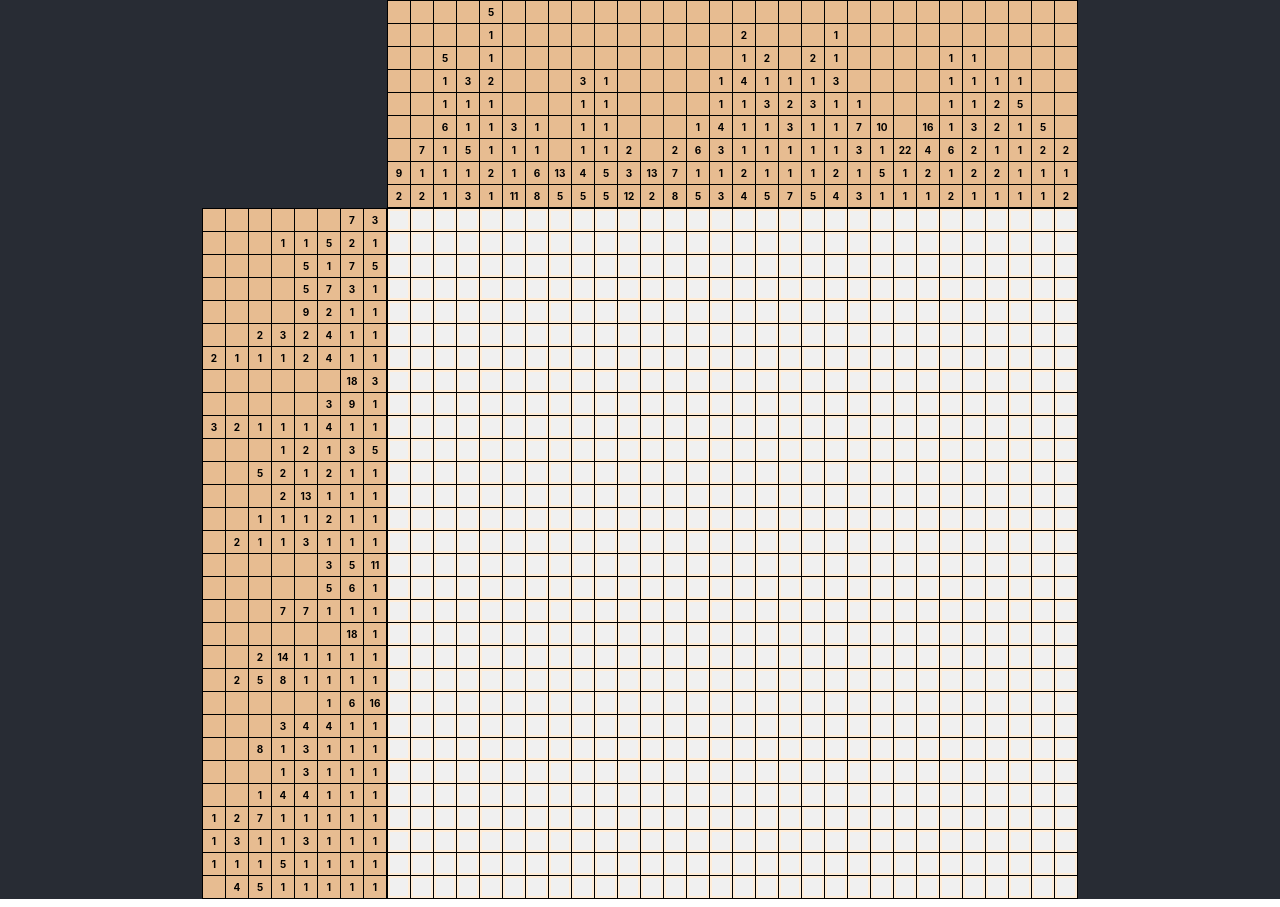
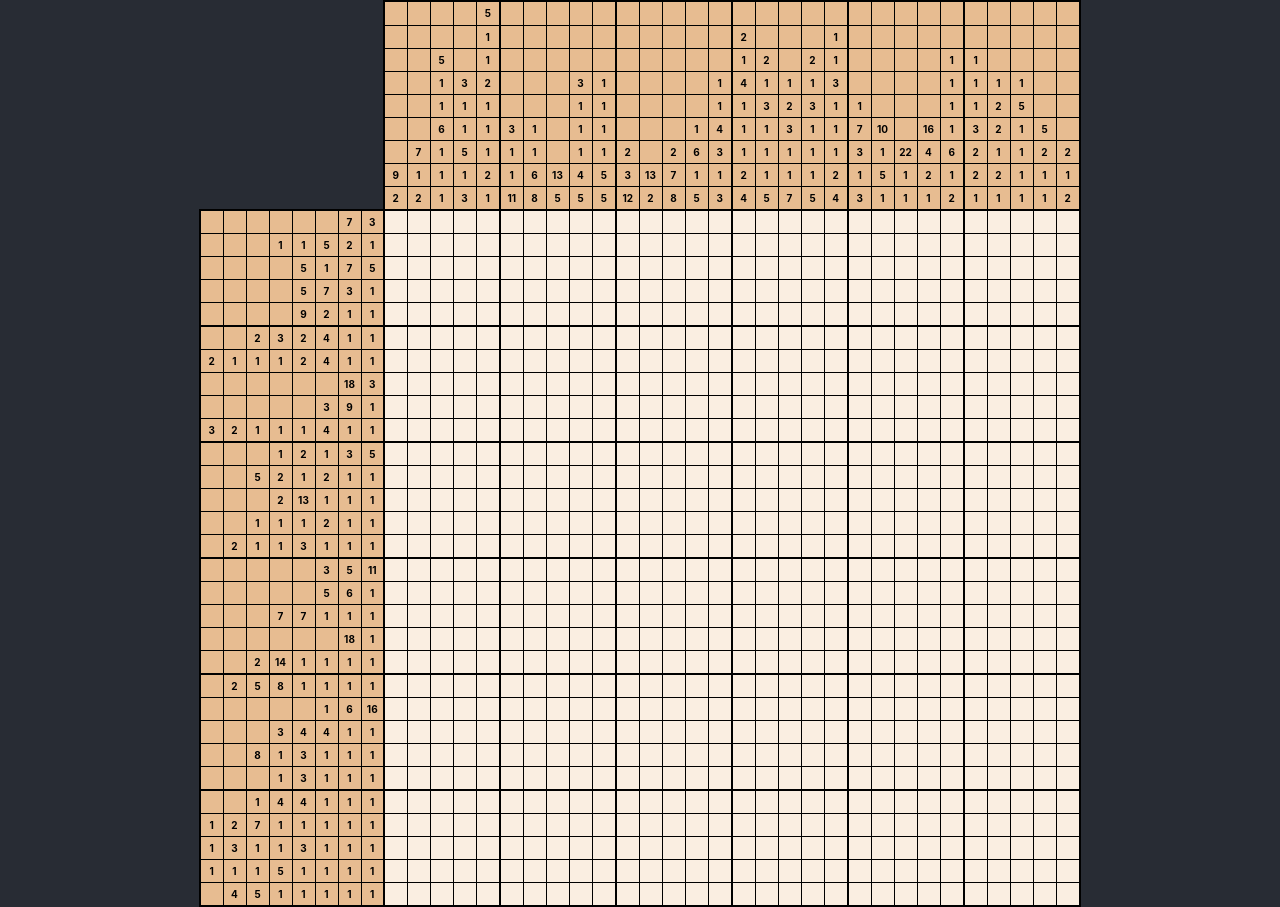
Before and after one commit to jakemuncada/nonograms, a React (Create React App) app: page / in a window 1280 px wide. Built offline with nearby package versions, Linux system fonts and the light colour scheme.

Commit message:
Updated board UI with cells separated into groups of five.

```diff
--- a/src/components/Board.css
+++ b/src/components/Board.css
@@ -65,7 +65,7 @@ table {
 }
 
 .grid-cell {
-    background-color: #ffedd8;
+    background-color: #faeee1;
     text-align: center;
 }
 
--- a/src/components/Cell.js
+++ b/src/components/Cell.js
@@ -1,34 +1,40 @@
 import React from "react";
 import { SYMBOL_ID_FILL } from "../constants";
+import { getCellHeight, getCellWidth } from "../utils";
 
 class Cell extends React.Component {
 
     shouldComponentUpdate(nextProps) {
         const { width, height, symbolId } = this.props;
-        return symbolId !== nextProps.symbolId || width !== nextProps.width || height !== nextProps.height;
+        return symbolId !== nextProps.symbolId
+            || width !== nextProps.width
+            || height !== nextProps.height;
     }
 
     render() {
-        const { cols, row, col, width, height,
-            symbolId, handleMouseDown, handleMouseEnter } = this.props;
+        const { rows, cols, row, col, cellSize, symbolId,
+            handleMouseDown, handleMouseEnter } = this.props;
 
         const tdStyle = {
-            width: width,
-            height: height
+            width: getCellWidth(cols, col, cellSize),
+            height: getCellHeight(row, cellSize),
+            borderColor: "black",
+            borderStyle: "solid",
+            borderWidth: getBorderWidth(rows, cols, row, col)
         };
 
         const contentStyle = {
             left: 2,
-            width: width - 5,
-            height: height - 5,
-            backgroundColor: (symbolId === SYMBOL_ID_FILL) ? "black" : "#f0f0f0",
+            width: cellSize - 5,
+            height: cellSize - 5,
+            backgroundColor: (symbolId === SYMBOL_ID_FILL) ? "black" : "transparent",
         }
 
         return (
             <td
                 key={row * cols + col}
                 style={tdStyle}
-                className="cell grid-cell nodrag bordered"
+                className="cell grid-cell nodrag"
                 onMouseDown={(e) => handleMouseDown(e, row, col)}
                 onMouseEnter={() => handleMouseEnter(row, col)}
             >
@@ -38,4 +44,37 @@ class Cell extends React.Component {
     }
 }
 
+const getBorderWidth = (rows, cols, row, col) => {
+    let topBdr = 1;
+    let rightBdr = 1;
+    let botBdr = 1;
+    let leftBdr = 1;
+
+    if (row === 0) {
+        topBdr = 2;
+    }
+
+    if (col === cols - 1) {
+        rightBdr = 2;
+    }
+
+    if (col === 0) {
+        leftBdr = 2;
+    }
+
+    if ((row + 1) % 5 === 0) {
+        botBdr = 2;
+    }
+
+    if ((col + 1) % 5 === 0) {
+        rightBdr = 2;
+    }
+
+    if (row === rows - 1) {
+        botBdr = 2;
+    }
+
+    return `${topBdr}px ${rightBdr}px ${botBdr}px ${leftBdr}px`;
+}
+
 export default Cell;
--- a/src/components/Grid.js
+++ b/src/components/Grid.js
@@ -109,8 +109,9 @@ class Grid extends React.Component {
                         key={rowIdx * cols + colIdx}
                         row={rowIdx}
                         col={colIdx}
-                        width={cellSize}
-                        height={cellSize}
+                        rows={rows}
+                        cols={cols}
+                        cellSize={cellSize}
                         symbolId={boardData[rowIdx][colIdx]}
                         handleMouseDown={(e, row, col) => this.handleMouseDownOnCell(e, row, col)}
                         handleMouseEnter={(row, col) => this.handleMouseEnterOnCell(row, col)}
--- a/src/components/LeftPanel.js
+++ b/src/components/LeftPanel.js
@@ -1,4 +1,5 @@
 import React from "react";
+import { getCellHeight } from "../utils";
 
 class LeftPanel extends React.Component {
     getMaxNumOfCols(data) {
@@ -47,11 +48,21 @@ class LeftPanel extends React.Component {
         let tableRows = [];
         for (let row = 0; row < rows; row++) {
             let rowCells = [];
+
             for (let col = 0; col < cols; col++) {
+
+                let tdStyle = {
+                    width: getWidth(cols, col, cellSize),
+                    height: getCellHeight(row, cellSize),
+                    borderColor: "black",
+                    borderStyle: "solid",
+                    borderWidth: getBorderWidth(rows, cols, row, col)
+                }
+
                 const num = data[row][col] === null ? " " : data[row][col];
+
                 rowCells.push(
-                    <td key={rows * col + row} className="cell bordered clue-cell"
-                        width={cellSize} height={cellSize}>
+                    <td key={rows * col + row} className="cell clue-cell" style={tdStyle}>
                         <b>{num}</b>
                     </td>
                 );
@@ -63,4 +74,37 @@ class LeftPanel extends React.Component {
     }
 }
 
+const getWidth = (cols, col, cellSize) => (
+    (col === cols - 1) ? cellSize - 1 : cellSize
+);
+
+const getBorderWidth = (rows, cols, row, col) => {
+    let topBdr = 1;
+    let rightBdr = 1;
+    let botBdr = 1;
+    let leftBdr = 1;
+
+    if (row === 0) {
+        topBdr = 2;
+    }
+
+    if (col === cols - 1) {
+        rightBdr = 0;
+    }
+
+    if (col === 0) {
+        leftBdr = 2;
+    }
+
+    if ((row + 1) % 5 === 0) {
+        botBdr = 2;
+    }
+
+    if (row === rows - 1) {
+        botBdr = 2;
+    }
+
+    return `${topBdr}px ${rightBdr}px ${botBdr}px ${leftBdr}px`;
+}
+
 export default LeftPanel;
--- a/src/components/TopPanel.js
+++ b/src/components/TopPanel.js
@@ -1,4 +1,5 @@
 import React from "react";
+import { getCellWidth } from "../utils";
 
 class TopPanel extends React.Component {
 
@@ -21,10 +22,19 @@ class TopPanel extends React.Component {
         for (let row = 0; row < rows; row++) {
             let rowCells = [];
             for (let col = 0; col < cols; col++) {
+
+                let tdStyle = {
+                    width: getCellWidth(cols, col, cellSize),
+                    height: getHeight(row, cellSize),
+                    borderColor: "black",
+                    borderStyle: "solid",
+                    borderWidth: getBorderWidth(rows, cols, row, col)
+                }
+
                 const num = data[row][col] === null ? " " : data[row][col];
+
                 rowCells.push(
-                    <td key={rows * col + row} className="cell bordered clue-cell"
-                        width={cellSize} height={cellSize}>
+                    <td key={rows * col + row} className="cell clue-cell" style={tdStyle}>
                         <b>{num}</b>
                     </td>
                 );
@@ -36,4 +46,41 @@ class TopPanel extends React.Component {
     }
 }
 
+const getHeight = (row, cellSize) => {
+    if (row === 0) {
+        return cellSize + 1;
+    }
+
+    return cellSize;
+}
+
+const getBorderWidth = (rows, cols, row, col) => {
+    let topBdr = 1;
+    let rightBdr = 1;
+    let botBdr = 1;
+    let leftBdr = 1;
+
+    if (row === 0) {
+        topBdr = 2;
+    }
+
+    if (col === cols - 1) {
+        rightBdr = 2;
+    }
+
+    if (col === 0) {
+        leftBdr = 2;
+    }
+
+    if ((col + 1) % 5 === 0) {
+        rightBdr = 2;
+    }
+
+    if (row === rows - 1) {
+        botBdr = 0;
+    }
+
+    return `${topBdr}px ${rightBdr}px ${botBdr}px ${leftBdr}px`;
+}
+
 export default TopPanel;
--- a/src/input.js
+++ b/src/input.js
@@ -66,5 +66,26 @@ export default [
             [1,1,2,5],
             [2,1,2],
         ]
+    },
+    {
+        rows: 7,
+        cols: 6,
+        left: [
+            [1],
+            [2],
+            [1, 2],
+            [1, 2],
+            [1, 3],
+            [4],
+            [3, 1]
+        ],
+        top: [
+            [1, 2],
+            [6],
+            [4],
+            [3],
+            [2, 1],
+            [2],
+        ]
     }
 ]
--- a/src/redux/reducers/board.js
+++ b/src/redux/reducers/board.js
@@ -32,6 +32,8 @@ export default function (state = initialState, action) {
 
             return {
                 ...state,
+                rows: rows,
+                cols: cols,
                 data: newData
             }
 
--- a/src/utils.js
+++ b/src/utils.js
@@ -5,6 +5,26 @@ export const calcCellSize = (rows, boardHeight, cols, boardWidth) => {
     const height = boardHeight / rows;
     let cellSize = Math.max(width, height);
     return Math.floor(cellSize);
+}
+
+export const getCellWidth = (cols, col, cellSize) => {
+    if (col === cols - 1) {
+        return cellSize + 1;
+    }
+
+    if ((col + 1) % 5 === 0) {
+        return cellSize + 1;
+    }
+
+    return cellSize;
+}
+
+export const getCellHeight = (row, cellSize) => {
+    if ((row + 1) % 5 === 0) {
+        return cellSize + 1;
+    }
+
+    return cellSize;
 }
 
 export const calcMinBoardWidth = (cols) => {
```
